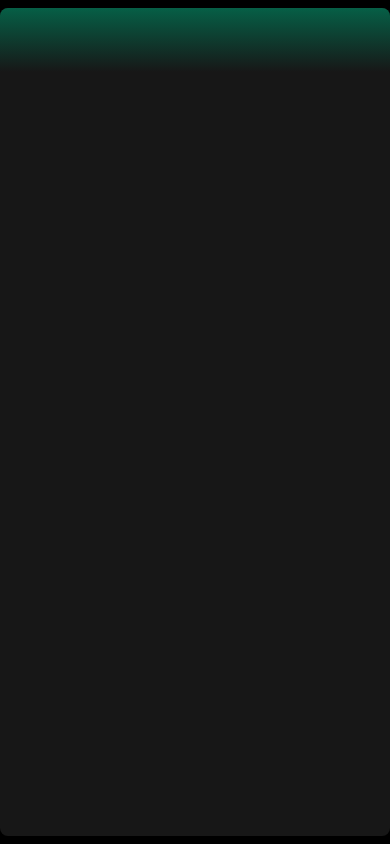
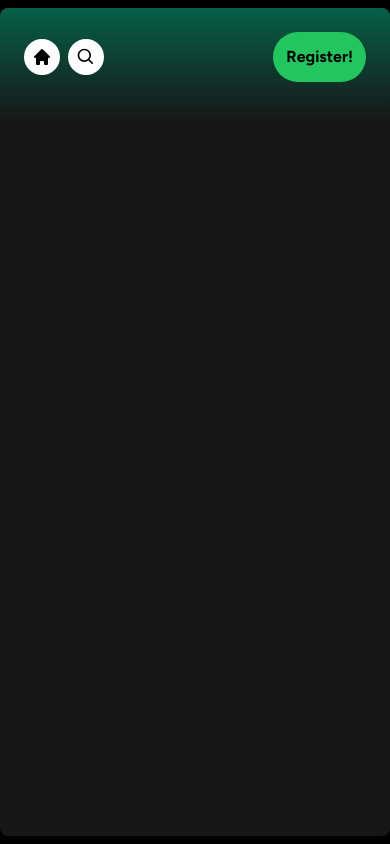
Before and after one commit to amuwhao46/spotify-clone-v2, a Next.js app: page / in a window 390 px wide. Built offline with nearby package versions, Linux system fonts and the light colour scheme.

Commit message:
finish setting up button component

```diff
--- /dev/null
+++ b/components/Button.tsx
@@ -0,0 +1,23 @@
+import React, { forwardRef } from "react";
+import { twMerge } from "tailwind-merge";
+
+interface ButtonProps extends React.ButtonHTMLAttributes<HTMLButtonElement> {}
+
+const Button = forwardRef<HTMLButtonElement, ButtonProps>(
+  ({ className, children, disabled, type = "button", ...props }, ref) => {
+    return (
+    <button
+      type={type}
+      disabled={disabled}
+      ref={ref}
+      {...props}
+      className={twMerge("w-full rounded-full bg-green-500 border border-transparent px-3 py-3 disabled:cursor-not-allowed disabled:opacity-50 transition text-black font-bold hover:opacity-75", className)}
+    >
+      {children}
+    </button>
+    )
+  });
+
+Button.displayName = "Button";
+
+export default Button;
--- a/components/Header.tsx
+++ b/components/Header.tsx
@@ -4,6 +4,9 @@
 import React from "react";
 import { twMerge } from "tailwind-merge";
 import { RxCaretLeft, RxCaretRight } from "react-icons/rx";
+import { HiHome } from "react-icons/hi";
+import { BiSearch } from "react-icons/bi";
+import Button from "./Button";
 
 interface HeaderProps {
   children: React.ReactNode;
@@ -39,6 +42,21 @@
             <RxCaretRight className="text-white" size={35} />
           </button>
         </div>
+        <div className="flex md:hidden gap-x-2 items-center">
+          <button className="rounded-full bg-white p-2 flex items-center justify-center hover:opacity-75 transition">
+            <HiHome className="text-black" size={20} />
+          </button>
+          <button className="rounded-full bg-white p-2 flex items-center justify-center hover:opacity-75 transition">
+            <BiSearch className="text-black" size={20} />
+          </button>
+        </div>
+        <div className="flex justify-between items-center gap-x-4">
+          <>
+            <div>
+              <Button>Register!</Button>
+            </div>
+          </>
+        </div>
       </div>
     </div>
   );
```
